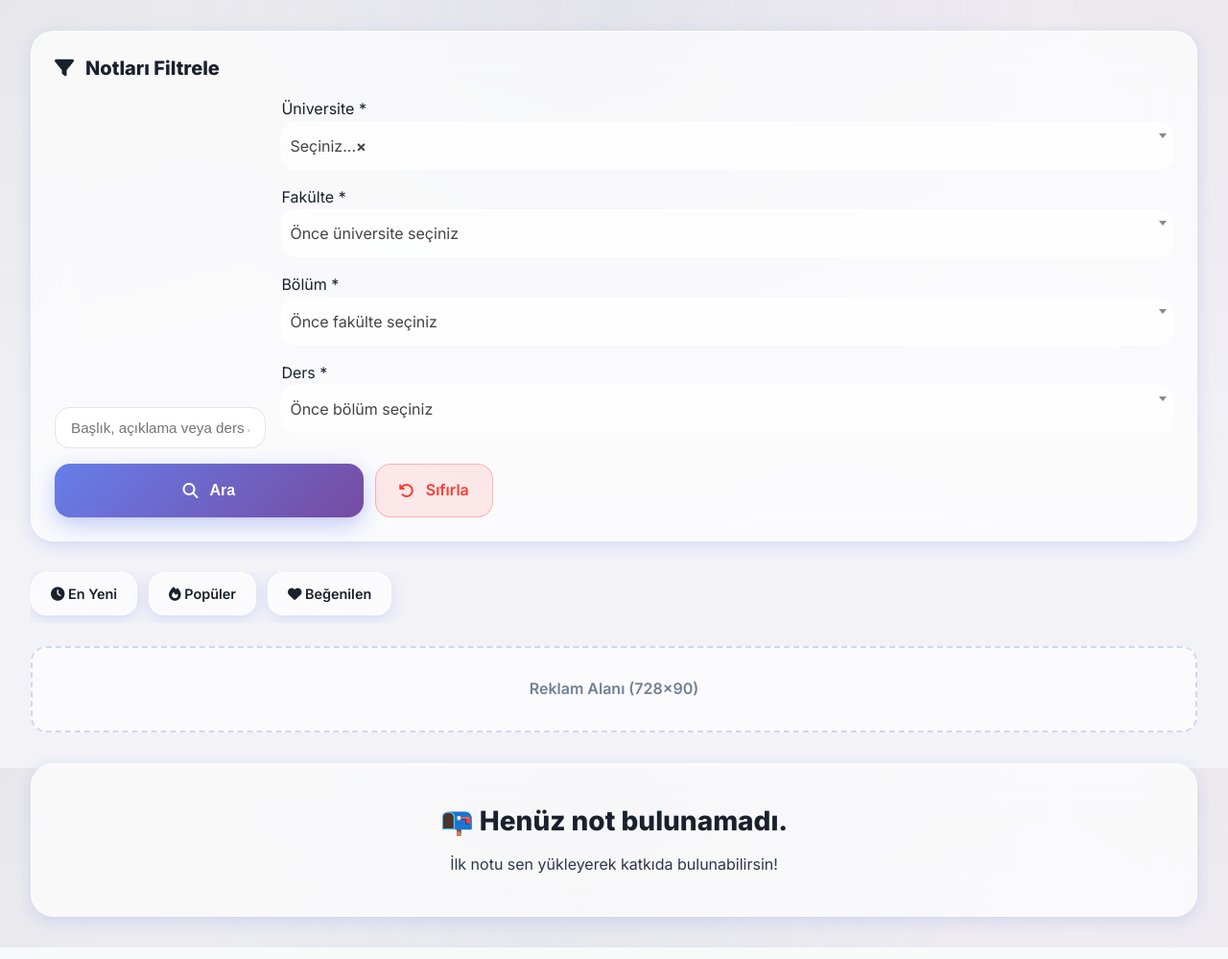
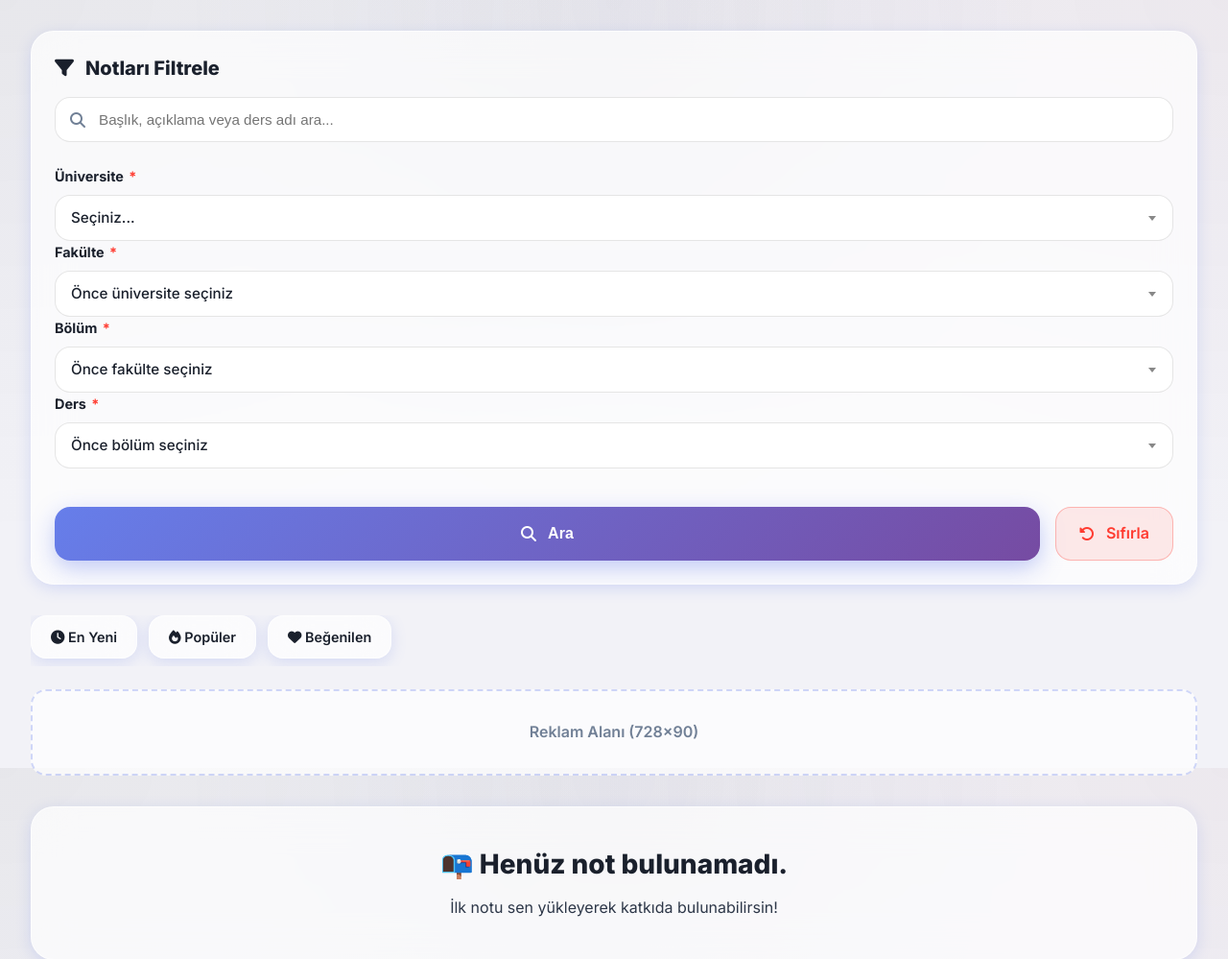
Before and after one commit to serhatblb/UniEduNote_, a Django app: page /notes/ in a window 1280 px wide. Shown: the top 999 px of the page at 96% size. Run offline with Django 5.2, Linux system fonts and the light colour scheme; data that the repository does not hold is empty; some libraries are stand-ins or nearby versions.

Commit message:
filtre alanı dzuenlendi

```diff
--- a/static/js/academic-hierarchy.js
+++ b/static/js/academic-hierarchy.js
@@ -105,7 +105,7 @@ class AcademicHierarchySelector {
                     return "Aranıyor...";
                 }
             },
-            allowClear: true
+            allowClear: false  // X işaretini kaldır
         });
     }
 
--- a/templates/notes/note_list.html
+++ b/templates/notes/note_list.html
@@ -32,14 +32,29 @@
 
     .filter-form {
         display: grid;
-        grid-template-columns: repeat(auto-fit, minmax(200px, 1fr));
-        gap: var(--spacing-md);
-        align-items: end;
+        grid-template-columns: 1fr;
+        gap: var(--spacing-lg);
     }
 
-    .filter-form select {
+    /* Arama Input Wrapper */
+    .search-input-wrapper {
+        position: relative;
         width: 100%;
-        padding: 12px 16px;
+    }
+
+    .search-input-wrapper .search-icon {
+        position: absolute;
+        left: 16px;
+        top: 50%;
+        transform: translateY(-50%);
+        color: var(--text-light);
+        font-size: 1rem;
+        pointer-events: none;
+    }
+
+    .search-input-wrapper input {
+        width: 100%;
+        padding: 14px 16px 14px 45px;
         border-radius: var(--radius-md);
         border: 1px solid rgba(0, 0, 0, 0.1);
         background: var(--bg-glass-light);
@@ -47,20 +62,82 @@
         font-weight: 500;
         color: var(--text-primary);
         transition: all 0.3s ease;
-        cursor: pointer;
     }
 
-    .filter-form select:focus {
+    .search-input-wrapper input:focus {
         outline: none;
         border-color: var(--primary-purple);
         background: white;
         box-shadow: 0 0 0 3px rgba(102, 126, 234, 0.1);
     }
 
+    /* Akademik Hiyerarşi Wrapper */
+    .academic-hierarchy-wrapper {
+        display: grid;
+        grid-template-columns: repeat(auto-fit, minmax(200px, 1fr));
+        gap: var(--spacing-md);
+    }
+
+    .academic-hierarchy-wrapper .form-group {
+        margin-bottom: 0;
+    }
+
+    .academic-hierarchy-wrapper label {
+        display: block;
+        margin-bottom: var(--spacing-xs);
+        font-weight: 700;
+        color: var(--text-primary);
+        font-size: 0.9rem;
+    }
+
+    .academic-hierarchy-wrapper label .required {
+        color: var(--error);
+        margin-left: 2px;
+    }
+
+    /* Select2 Custom Styling */
+    .academic-hierarchy-wrapper .select2-container {
+        width: 100% !important;
+    }
+
+    .academic-hierarchy-wrapper .select2-container .select2-selection--single {
+        height: 48px !important;
+        border: 1px solid rgba(0, 0, 0, 0.1) !important;
+        border-radius: var(--radius-md) !important;
+        background: var(--bg-glass-light) !important;
+        display: flex;
+        align-items: center;
+        transition: all 0.3s ease;
+    }
+
+    .academic-hierarchy-wrapper .select2-container--default .select2-selection--single .select2-selection__rendered {
+        color: var(--text-primary) !important;
+        font-size: 0.95rem;
+        padding-left: 16px;
+        font-weight: 500;
+        line-height: 48px;
+    }
+
+    .academic-hierarchy-wrapper .select2-container--default .select2-selection--single .select2-selection__arrow {
+        height: 46px !important;
+        right: 12px;
+    }
+
+    .academic-hierarchy-wrapper .select2-container--open .select2-selection--single {
+        border-color: var(--primary-purple) !important;
+        background: white !important;
+        box-shadow: 0 0 0 3px rgba(102, 126, 234, 0.1);
+    }
+
+    .academic-hierarchy-wrapper .select2-container--default .select2-results__option--highlighted[aria-selected] {
+        background: linear-gradient(135deg, var(--primary-purple) 0%, var(--primary-dark-purple) 100%) !important;
+    }
+
     .filter-buttons {
         display: flex;
-        gap: var(--spacing-sm);
-        grid-column: span 2;
+        gap: var(--spacing-md);
+        margin-top: var(--spacing-md);
+        justify-content: flex-end;
     }
 
     .filter-btn {
@@ -293,9 +370,18 @@
             grid-template-columns: 1fr;
         }
 
+        .academic-hierarchy-wrapper {
+            grid-template-columns: 1fr;
+        }
+
         .filter-buttons {
-            grid-column: span 1;
             flex-direction: column;
+            width: 100%;
+        }
+
+        .filter-btn,
+        .filter-btn-reset {
+            width: 100%;
         }
 
         .filter-btn,
@@ -342,13 +428,15 @@
         </h3>
         <form method="get" class="filter-form" id="filterForm">
             <!-- Arama Input -->
-            <input type="text" name="q" id="search_input"
-                   placeholder="Başlık, açıklama veya ders adı ara..."
-                   value="{{ search_query|default:'' }}"
-                   style="width: 100%; padding: 12px 16px; border-radius: var(--radius-md); border: 1px solid rgba(0, 0, 0, 0.1); background: var(--bg-glass-light); font-size: 0.95rem; font-weight: 500; color: var(--text-primary);">
+            <div class="search-input-wrapper">
+                <i class="fa-solid fa-magnifying-glass search-icon"></i>
+                <input type="text" name="q" id="search_input"
+                       placeholder="Başlık, açıklama veya ders adı ara..."
+                       value="{{ search_query|default:'' }}">
+            </div>
 
             <!-- Akademik Hiyerarşi Selector -->
-            <div id="filter-academic-hierarchy-container" style="grid-column: span 4;">
+            <div id="filter-academic-hierarchy-container" class="academic-hierarchy-wrapper">
                 <!-- Component buraya eklenecek -->
             </div>
 
```
Also changed, not shown: templates/notes/upload_note.html (+64 -1 lines).
